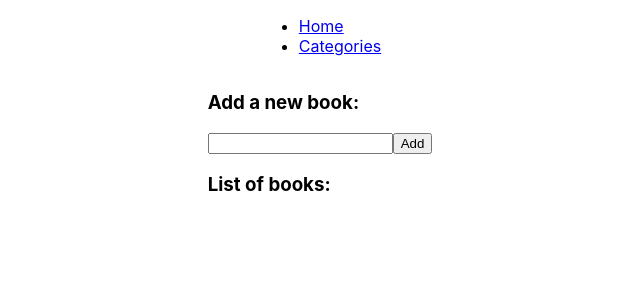
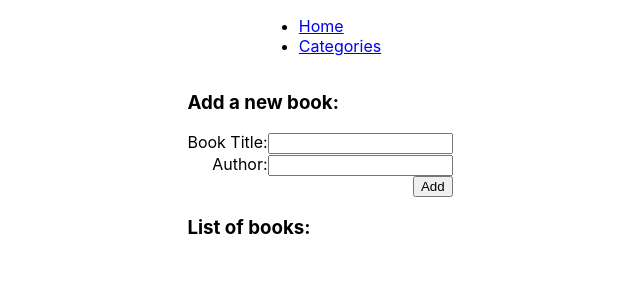
Before and after one commit to andrianarivo/book-store, a React (Create React App) app: page / in a window 1280 px wide. Shown: the top 300 px of the page, without its empty margins (320-960 px from the left). Built offline with nearby package versions, Linux system fonts and the light colour scheme.

Commit message:
build react and redux connection

```diff
--- a/src/components/BookInput.js
+++ b/src/components/BookInput.js
@@ -2,28 +2,40 @@
 import { useDispatch } from 'react-redux';
 import { v4 as uuid } from 'uuid';
 import { addBook } from '../redux/books/booksSlice';
+import styles from '../styles/BookInput.module.css';
 
 export default function BookInput() {
   const dispatch = useDispatch();
-  const [title, setTitle] = useState('');
+  const [book, setBook] = useState({ title: '', author: '' });
 
   const addNewBook = (e) => {
     e.preventDefault();
-    if (title !== '') {
-      dispatch(addBook({ book: { id: uuid(), title } }));
-      setTitle('');
+    if (book.title !== '') {
+      dispatch(addBook({ book: { id: uuid(), ...book } }));
+      setBook({ title: '', author: '' });
     }
   };
 
   const handleChange = (e) => {
-    setTitle(e.target.value);
+    e.preventDefault();
+    setBook({
+      ...book,
+      [e.target.name]: e.target.value,
+    });
   };
 
   return (
     <>
       <h3>Add a new book:</h3>
-      <form onSubmit={addNewBook}>
-        <input type="text" value={title} onChange={handleChange} />
+      <form className={styles.form} onSubmit={addNewBook}>
+        <label htmlFor="title">
+          Book Title:
+          <input type="text" value={book.title} name="title" onChange={handleChange} />
+        </label>
+        <label htmlFor="author">
+          Author:
+          <input type="text" value={book.author} name="author" onChange={handleChange} />
+        </label>
         <button type="submit">Add</button>
       </form>
     </>
--- a/src/components/BookItem.js
+++ b/src/components/BookItem.js
@@ -4,7 +4,7 @@
 
 export default function BookItem(props) {
   const dispatch = useDispatch();
-  const { id, title } = props;
+  const { id, title, author } = props;
 
   const handleDelete = () => {
     dispatch(removeBook({ id }));
@@ -13,7 +13,14 @@
   return (
     <li>
       <div>
-        <p>{title}</p>
+        <p>
+          Title:
+          {title}
+        </p>
+        <p>
+          Author:
+          {author}
+        </p>
         <button type="button" onClick={handleDelete}>
           Delete
         </button>
@@ -25,4 +32,5 @@
 BookItem.propTypes = {
   id: PropTypes.number.isRequired,
   title: PropTypes.string.isRequired,
+  author: PropTypes.string.isRequired,
 };
--- a/src/components/BookList.js
+++ b/src/components/BookList.js
@@ -1,9 +1,10 @@
 import { useSelector } from 'react-redux';
 import BookItem from './BookItem';
 import BookInput from './BookInput';
+import { selectBooks } from '../redux/store';
 
 export default function BookList() {
-  const { bookItems } = useSelector((store) => store.books);
+  const { bookItems } = useSelector(selectBooks);
 
   return (
     <div>
@@ -11,7 +12,7 @@
       <h3>List of books:</h3>
       <ul>
         {bookItems.map((book) => (
-          <BookItem key={book.id} id={book.id} title={book.title} />
+          <BookItem key={book.id} id={book.id} author={book.author} title={book.title} />
         ))}
       </ul>
     </div>
--- a/src/redux/books/booksSlice.js
+++ b/src/redux/books/booksSlice.js
@@ -18,4 +18,5 @@
 });
 
 export const { addBook, removeBook } = booksSlice.actions;
+
 export default booksSlice.reducer;
--- a/src/redux/store.js
+++ b/src/redux/store.js
@@ -9,4 +9,6 @@
   },
 });
 
+export const selectBooks = (store) => store.books;
+
 export default store;
--- /dev/null
+++ b/src/styles/BookInput.module.css
@@ -0,0 +1,5 @@
+.form {
+    display: flex;
+    flex-direction: column;
+    align-items: flex-end;
+}
```
